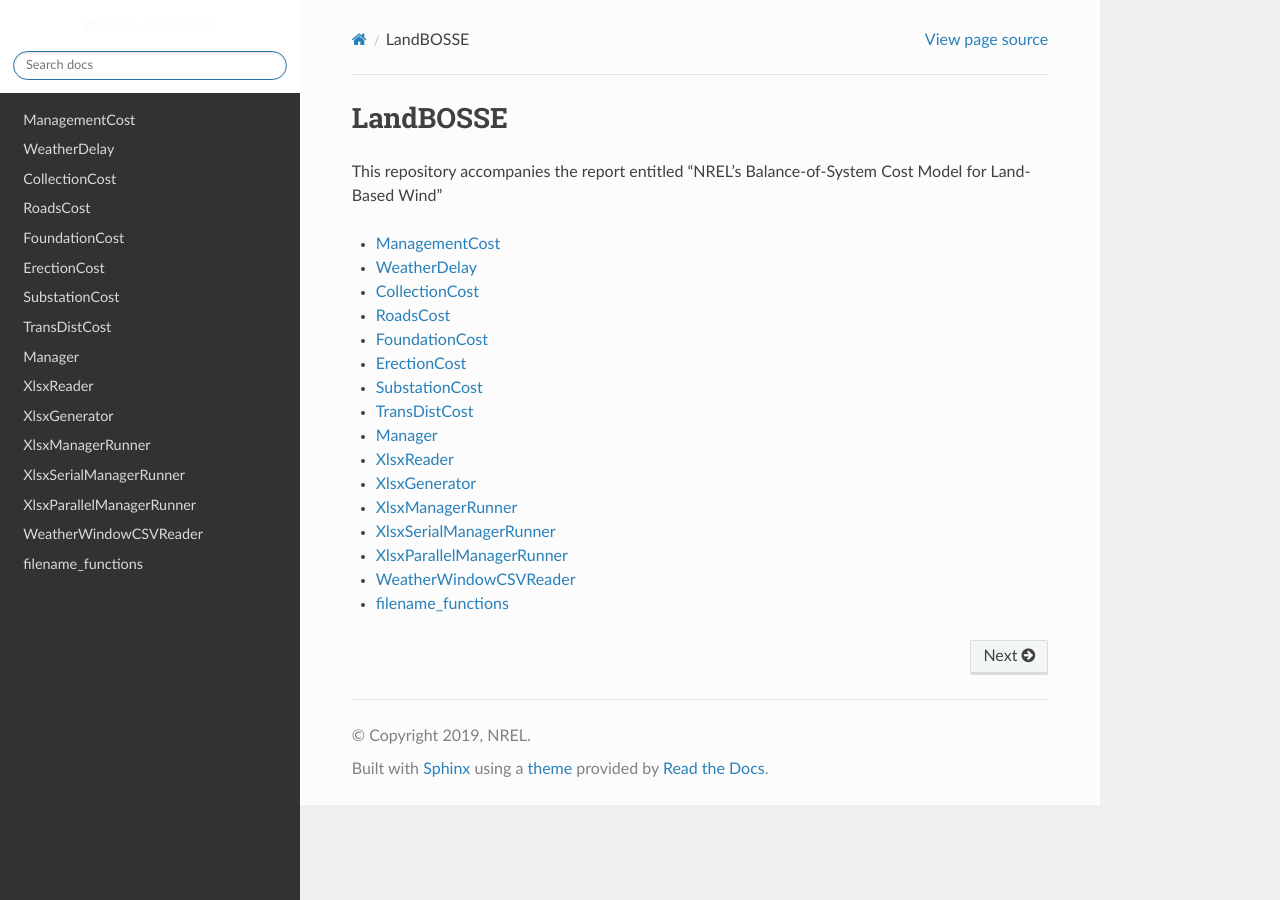
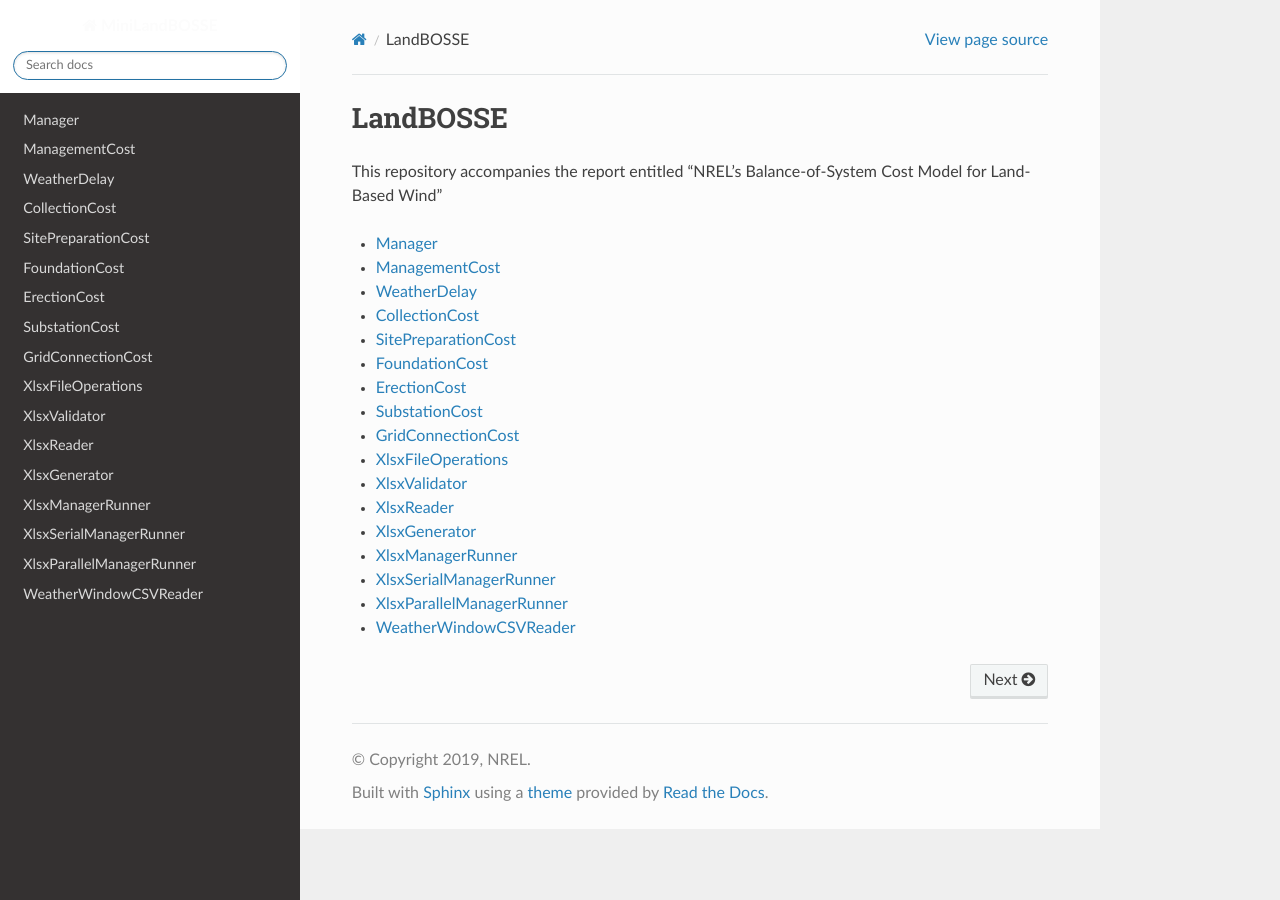
Before and after one commit to WISDEM/LandBOSSE, a Sphinx documentation site: the page built from docs/index.rst, in a window 1280 px wide. Built offline with Sphinx 7.4.7 and the Read the Docs theme 2.0.0, drawn with Linux system fonts in a browser that asks for light colours.

Commit message:
Update Sphinx Docs
This change accounts for classes that have been renamed or added.

```diff
--- /dev/null
+++ b/docs/doc_CostModule.rst
@@ -0,0 +1,5 @@
+CostModule
+==========
+
+.. autoclass:: landbosse.model.CostModule
+   :members:
--- /dev/null
+++ b/docs/doc_DefaultMasterInputDict.rst
@@ -0,0 +1,5 @@
+DefaultMasterInputDict
+======================
+
+.. autoclass:: landbosse.model.DefaultMasterInputDict
+   :members:
--- /dev/null
+++ b/docs/doc_GridConnectionCost.rst
@@ -0,0 +1,5 @@
+GridConnectionCost
+==================
+
+.. autoclass:: landbosse.model.GridConnectionCost
+   :members:
--- a/docs/doc_RoadsCost.rst
+++ /dev/null
@@ -1,5 +0,0 @@
-RoadsCost
-=========
-
-.. autoclass:: landbosse.model.RoadsCost
-   :members:
--- /dev/null
+++ b/docs/doc_SitePreparationCost.rst
@@ -0,0 +1,5 @@
+SitePreparationCost
+===================
+
+.. autoclass:: landbosse.model.SitePreparationCost
+   :members:
--- a/docs/doc_TransDistCost.rst
+++ /dev/null
@@ -1,5 +0,0 @@
-TransDistCost
-=============
-
-.. autoclass:: landbosse.model.TransDistCost
-   :members:
--- /dev/null
+++ b/docs/doc_XlsxFileOperations.rst
@@ -0,0 +1,5 @@
+XlsxFileOperations
+==================
+
+.. automodule:: landbosse.excelio.XlsxFileOperations
+   :members:
--- /dev/null
+++ b/docs/doc_XlsxValidator.rst
@@ -0,0 +1,5 @@
+XlsxValidator
+=============
+
+.. automodule:: landbosse.excelio.XlsxValidator
+   :members:
--- a/docs/doc_filename_functions.rst
+++ /dev/null
@@ -1,5 +0,0 @@
-filename_functions
-==================
-
-.. automodule:: landbosse.model.filename_functions
-    :members:
--- a/docs/index.rst
+++ b/docs/index.rst
@@ -5,19 +5,20 @@ This repository accompanies the report entitled "NREL’s Balance-of-System Cost
 Land-Based Wind"
 
 .. toctree::
+    doc_Manager
     doc_ManagementCost
     doc_WeatherDelay
     doc_CollectionCost
-    doc_RoadsCost
+    doc_SitePreparationCost
     doc_FoundationCost
     doc_ErectionCost
     doc_SubstationCost
-    doc_TransDistCost
-    doc_Manager
+    doc_GridConnectionCost
+    doc_XlsxFileOperations
+    doc_XlsxValidator
     doc_XlsxReader
     doc_XlsxGenerator
     doc_XlsxManagerRunner
     doc_XlsxSerialManagerRunner
     doc_XlsxParallelManagerRunner
     doc_WeatherWindowCSVReader
-    doc_filename_functions
```
